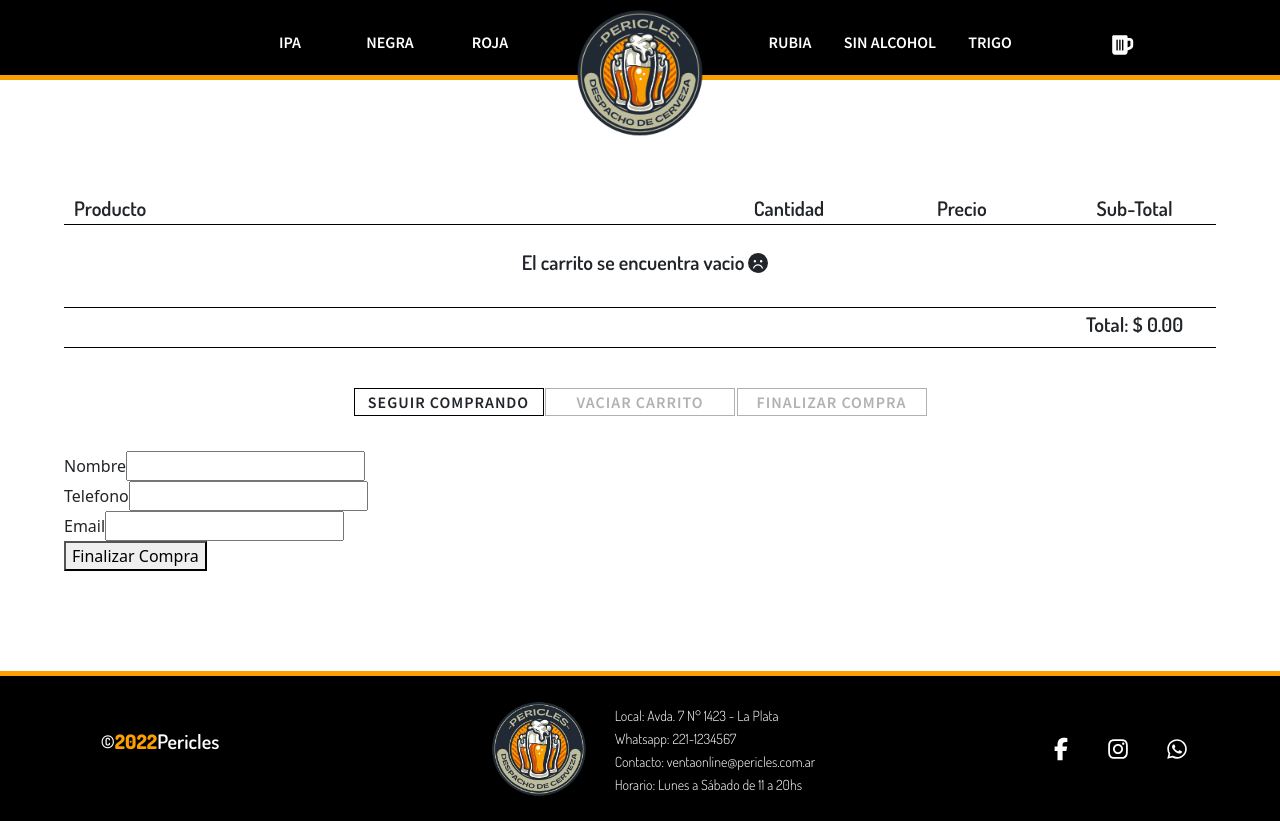
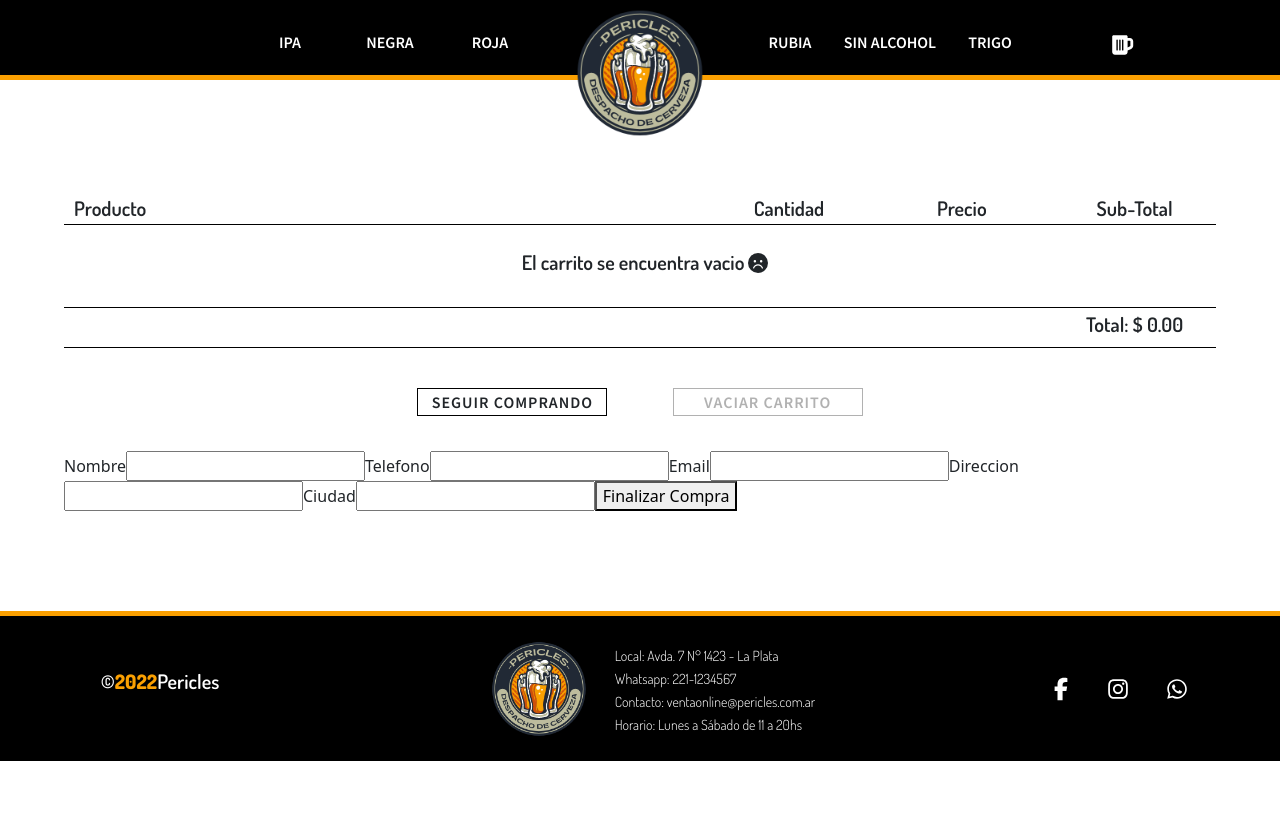
Before and after one commit to LucianoGonzalez84/Pericles-despacho-cerveza, a React (Create React App) app: page /cart in a window 1280 px wide. After the commit the page ends 800 px from the top, so only its background shows below. Built offline with nearby package versions, Linux system fonts and the light colour scheme.

Commit message:
Pericles v8 - conectando formuladrio con firebase

```diff
--- a/src/components/CartView/CartView.jsx
+++ b/src/components/CartView/CartView.jsx
@@ -14,20 +14,15 @@ function CartView() {
     const { cart, removeItem, clear, totalPriceInCart } = useContext(cartContext);
     const navigate = useNavigate();
 
-    function createBuyOrder() {
+    function createBuyOrder(userData) {
         const buyData = {
-            buyer: {
-                name: 'Rufina Gonzalez Lanciotti',
-                phone: 2216306661,
-                email: 'rufina@gmail.com'
-            },
+            buyer: userData,
             items: cart,
             total: totalPriceInCart(),
             date: new Date(),
         }
 
         createBuyOrderFirestore(buyData).then(orderId => {
-            console.log(orderId);
             clear();
             // SweeAlert
             Swal.fire({
@@ -88,9 +83,9 @@ function CartView() {
             <div className='btns'>
                 <Link to='/'><button className='btn'>Seguir comprando</button></Link>
                 <button className={cart.length === 0 ? 'btnnull' : 'btn'} onClick={cart.length === 0 ? null : () => clear()}>Vaciar carrito</button>
-                <button className={cart.length === 0 ? 'btnnull' : 'btn'} onClick={cart.length === 0 ? null : () => createBuyOrder()}>Finalizar compra</button>
+                {/* <button className={cart.length === 0 ? 'btnnull' : 'btn'} onClick={cart.length === 0 ? null : () => createBuyOrder()}>Finalizar compra</button> */}
             </div>
-            <Form></Form>
+            <Form onSubmit={createBuyOrder}></Form>
         </div>
     )
 }
--- a/src/components/Form/Form.jsx
+++ b/src/components/Form/Form.jsx
@@ -3,12 +3,13 @@ import InputForm from '../InputForm/InputForm';
 import Button from '../Button/Button';
 
 
-function Form() {
-
+function Form(props) {
     const [userData, setUserData] = useState({
         name: "",
         email: "",
         phone: "",
+        address: "",
+        city: "",
     })
 
     console.log(userData)
@@ -20,23 +21,50 @@ function Form() {
         const newUserData = {...userData};
         newUserData[inputName] = value;
         setUserData(newUserData);
-
     }
 
     function onSubmit(evt) {
         evt.preventDefault();
-        setUserData({
-            name: "",
-            email: "",
-            phone: "",
-        });
+        props.onSubmit(userData);
     }
 
     return (
         <form onSubmit={onSubmit}>
-            <InputForm required="required" title="Nombre" name="name" value={userData.name} onInputChange={onInputChange}></InputForm>
-            <InputForm required="required" title="Telefono" name="phone" value={userData.phone} onInputChange={onInputChange}></InputForm>
-            <InputForm required="required" title="Email" name="email" value={userData.email} onInputChange={onInputChange}></InputForm>
+            <InputForm
+                required="true"
+                title="Nombre"
+                name="name"
+                value={userData.name}
+                onInputChange={onInputChange}>
+            </InputForm>
+            <InputForm
+                required="true"
+                title="Telefono"
+                name="phone"
+                value={userData.phone}
+                onInputChange={onInputChange}>
+            </InputForm>
+            <InputForm
+                required="true"
+                title="Email"
+                name="email"
+                value={userData.email}
+                onInputChange={onInputChange}>
+            </InputForm>
+            <InputForm
+                required="true"
+                title="Direccion"
+                name="address"
+                value={userData.address}
+                onInputChange={onInputChange}>
+            </InputForm>
+            <InputForm
+                required="true"
+                title="Ciudad"
+                name="city"
+                value={userData.city}
+                onInputChange={onInputChange}>
+            </InputForm>
             <Button onClick={onSubmit}>Finalizar Compra</Button>
         </form>
     )
--- a/src/components/InputForm/InputForm.jsx
+++ b/src/components/InputForm/InputForm.jsx
@@ -2,11 +2,16 @@ import React from 'react'
 
 function InputForm(props) {
   return (
-    <div>
-        <label htmlFor="">{props.title}</label>
-        <input required={props.required} value={props.value} name={props.name} type={props.type} onChange={props.onInputChange}/>
-    </div>
-  )
-}
+    <>
+      <label>{props.title}</label>
+      <input
+        required={true}
+        value={props.value}
+        name={props.name}
+        type="text"
+        onChange={props.onInputChange}/>
+    </>
+  );
+};
 
 export default InputForm
```
